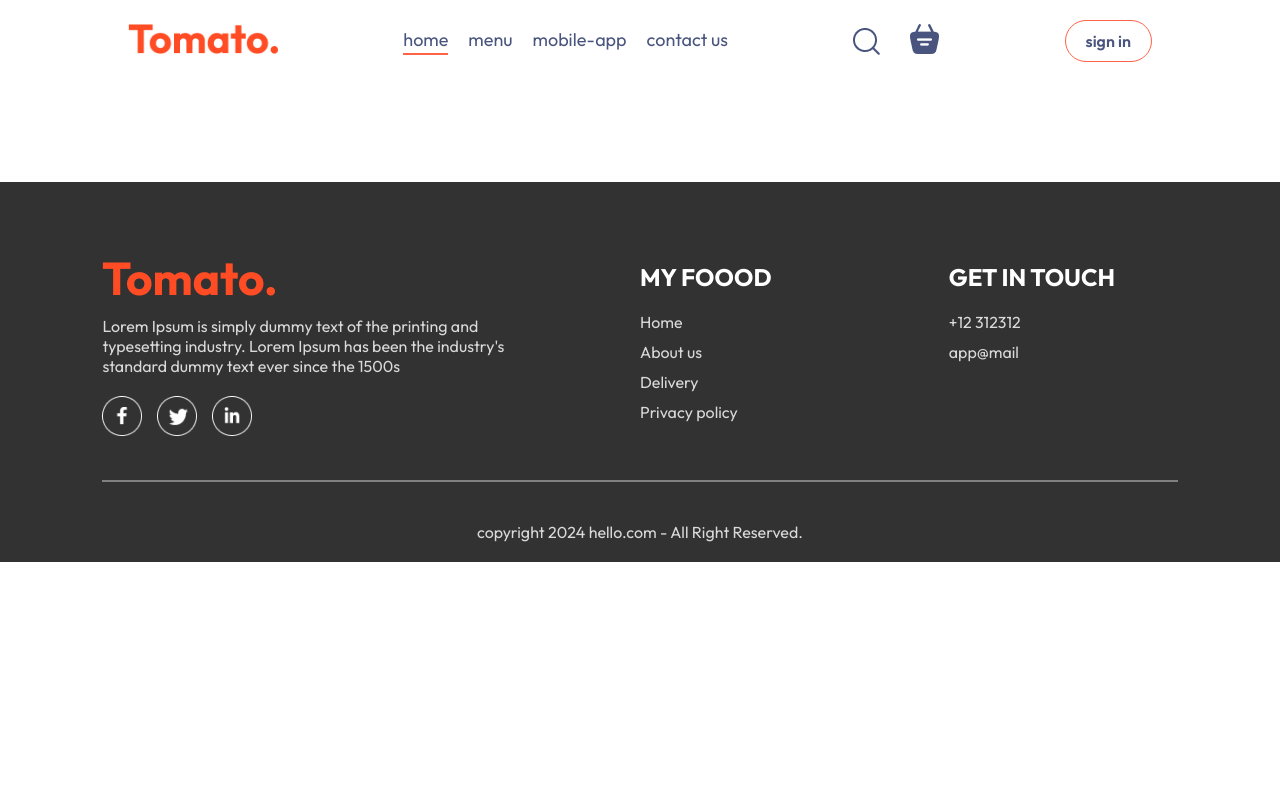
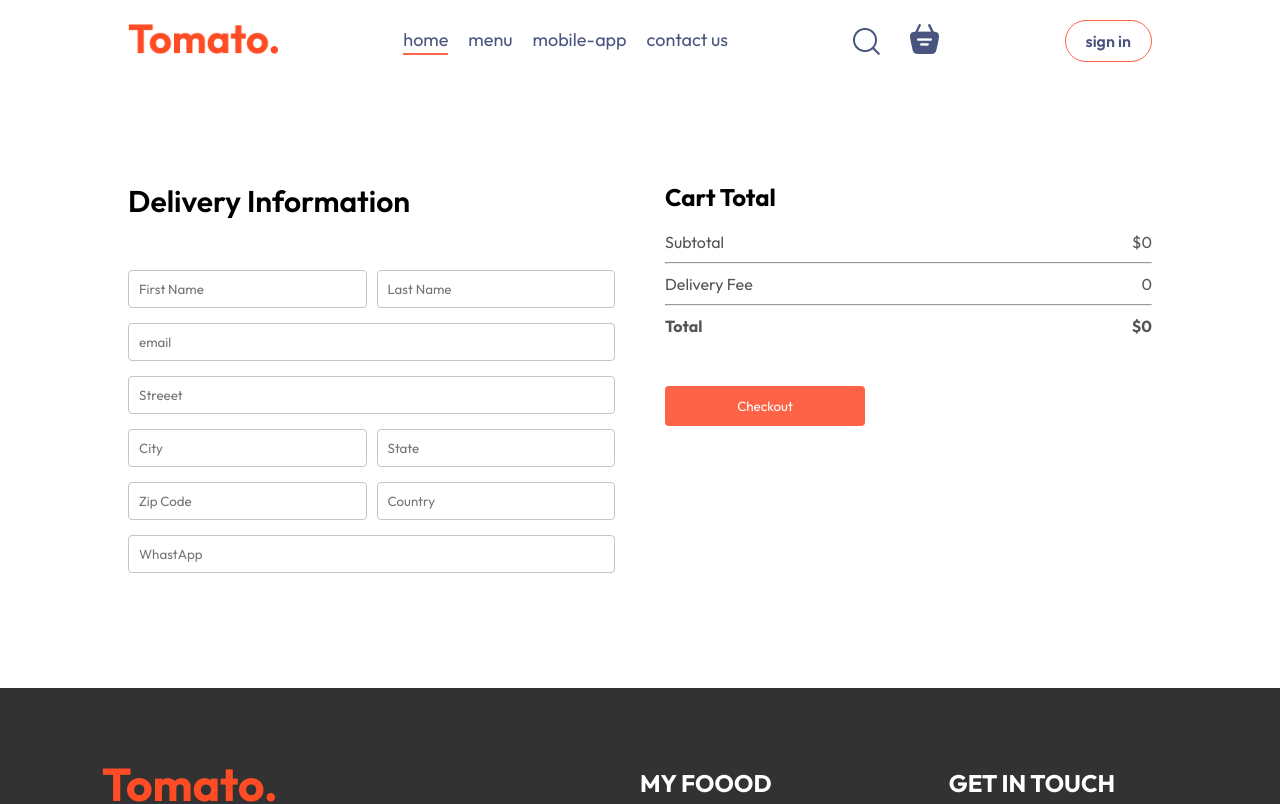
Before and after one commit to agungrachmadprihanto/Food-app-react, a React (Vite) app: page /order in a window 1280 px wide. Shown: the top 804 px of the page. Built offline with nearby package versions, Linux system fonts and the light colour scheme.

Commit message:
update ui

```diff
--- a/src/App.jsx
+++ b/src/App.jsx
@@ -18,7 +18,7 @@
         <Routes>
           <Route path="/" element={<Home />} />
           <Route path="/cart" element={<Cart />} />
-          <Route path="/placeorder" element={<PlaceOrder />} />
+          <Route path="/order" element={<PlaceOrder />} />
         </Routes>
       </div>
       <Footer />
--- a/src/pages/Cart/Cart.jsx
+++ b/src/pages/Cart/Cart.jsx
@@ -1,10 +1,13 @@
 import React, { useContext } from "react";
 import "./Cart.css";
 import { StoreContext } from "../../Context/StoreContext";
+import { useNavigate } from "react-router-dom";
 
 const Cart = () => {
   const { cartItem, food_list, removeFromCart, getTotalCartAmount } =
     useContext(StoreContext);
+
+  const navigate = useNavigate();
 
   return (
     <div className="cart">
@@ -52,15 +55,17 @@
             <hr />
             <div className="cart-total-details">
               <p>Delivery Fee</p>
-              <p>{2}</p>
+              <p>{getTotalCartAmount() === 0 ? 0 : 2}</p>
             </div>
             <hr />
             <div className="cart-total-details">
               <b>Total</b>
-              <b>${getTotalCartAmount() + 2}</b>
+              <b>
+                ${getTotalCartAmount() === 0 ? 0 : getTotalCartAmount() + 2}
+              </b>
             </div>
           </div>
-          <button>Checkout</button>
+          <button onClick={() => navigate("/order")}>Checkout</button>
         </div>
         <div className="cart-promocode">
           <div>
--- a/src/pages/PlaceOrder/PlaceOrder.css
+++ b/src/pages/PlaceOrder/PlaceOrder.css
@@ -0,0 +1,38 @@
+.place-order{
+    display: flex;
+    align-items: start;
+    justify-content: space-between;
+    gap: 50px;
+    margin-top: 100px;
+}
+.place-order-left{
+    width: 100%;
+    max-width: max(30%, 500px);
+
+    .title{
+        font-size: 30px;
+        font-weight: 600;
+        margin-bottom: 50px;
+    }
+
+    input{
+        margin-bottom: 15px;
+        width: 100%;
+        padding: 10px;
+        border: 1px solid #c5c5c5;
+        border-radius: 4px;
+        outline-color: tomato;
+    }
+
+    .multi-fields{
+        display: flex;
+        gap: 10px;
+    }
+}
+.place-order-right{
+    width: 100%;
+    max-width: max(40%,500px);
+}
+.place-order .cart-total button{
+    margin-top: 30px;
+}
--- a/src/pages/PlaceOrder/PlaceOrder.jsx
+++ b/src/pages/PlaceOrder/PlaceOrder.jsx
@@ -1,12 +1,56 @@
-import React from 'react';
-import './PlaceOrder.css';
+import React, { useContext } from "react";
+import "./PlaceOrder.css";
+import { StoreContext } from "../../Context/StoreContext";
 
 const PlaceOrder = () => {
-    return (
-        <div className='placeorder'>
+  const { getTotalCartAmount } = useContext(StoreContext);
 
+  return (
+    <form className="place-order">
+      <div className="place-order-left">
+        <p className="title">Delivery Information</p>
+        <div className="multi-fields">
+          <input type="text" placeholder="First Name"></input>
+          <input type="text" placeholder="Last Name"></input>
         </div>
-    );
+        <input type="email" placeholder="email" />
+        <input type="text" placeholder="Streeet" />
+        <div className="multi-fields">
+          <input type="text" placeholder="City"></input>
+          <input type="text" placeholder="State"></input>
+        </div>
+        <div className="multi-fields">
+          <input type="text" placeholder="Zip Code"></input>
+          <input type="text" placeholder="Country"></input>
+        </div>
+        <input type="number" placeholder="WhastApp" />
+      </div>
+      <div className="place-order-right">
+        <div className="cart-total">
+          <h2>Cart Total</h2>
+          <div>
+            <div className="cart-total-details">
+              <p>Subtotal</p>
+              <p>${getTotalCartAmount()}</p>
+            </div>
+            <hr />
+            <div className="cart-total-details">
+              <p>Delivery Fee</p>
+              <p>{getTotalCartAmount() === 0 ? 0 : 2}</p>
+            </div>
+            <hr />
+            <div className="cart-total-details">
+              <b>Total</b>
+              <b>
+                ${getTotalCartAmount() === 0 ? 0 : getTotalCartAmount() + 2}
+              </b>
+            </div>
+          </div>
+          <button onClick={() => navigate()}>Checkout</button>
+        </div>
+      </div>
+    </form>
+  );
 };
 
 export default PlaceOrder;
```
